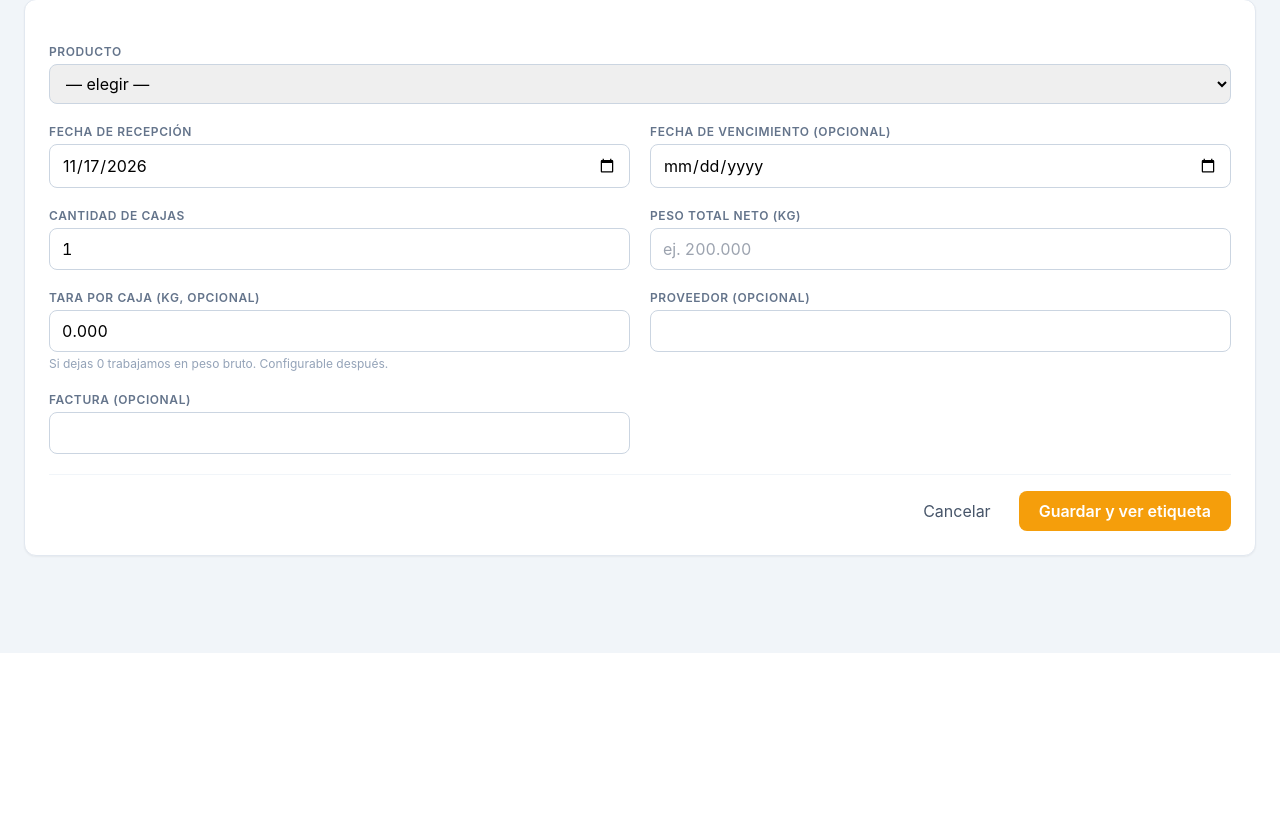
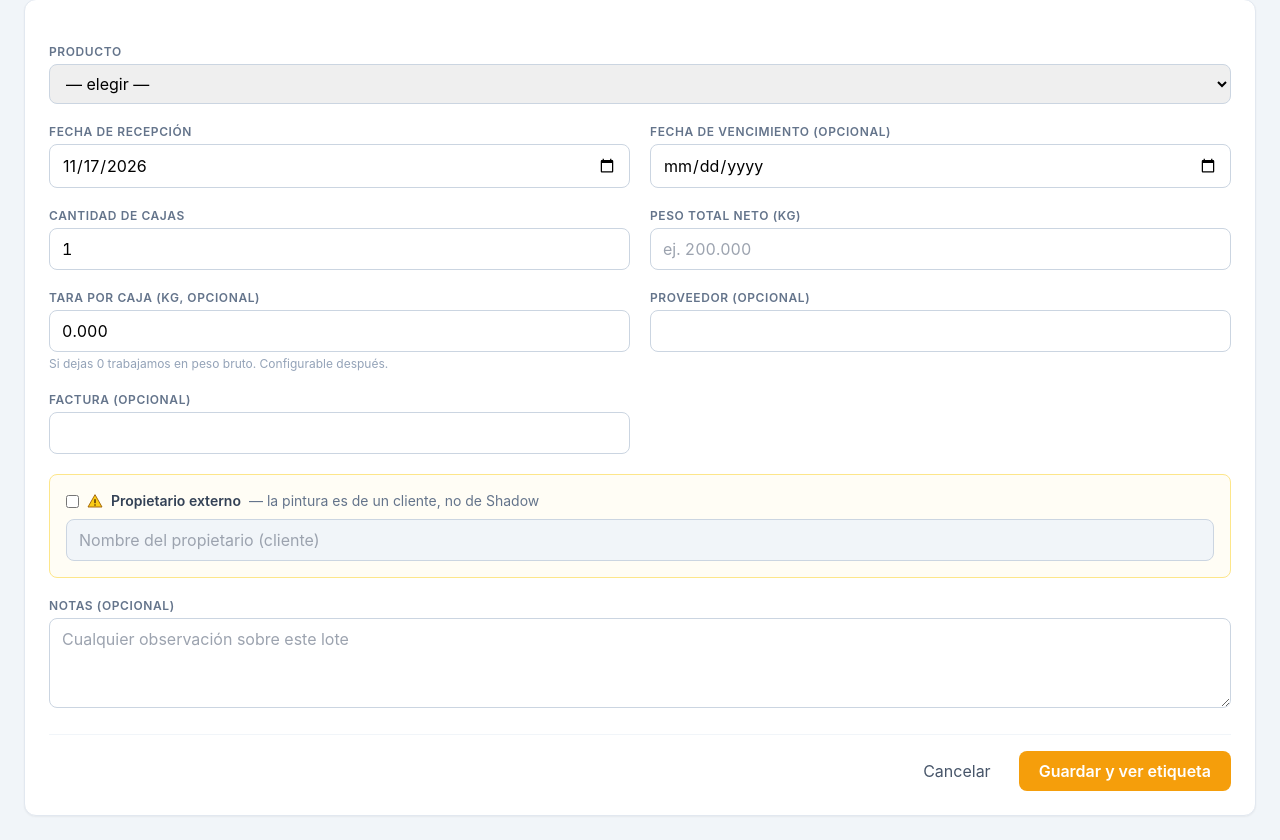
Before and after one commit to AlmacenShadow/shadow-almacen, a Laravel app: page /lotes/nuevo in a window 1280 px wide. Shown: the part 147-987 px from the top of the page. Before the commit the page ends 800 px from the top, so only its background shows below. Run offline with Laravel 12, Linux system fonts and the light colour scheme; a user stored in the database is signed in; data comes from the database, SQL or seed files in the repository; some libraries are stand-ins or nearby versions.

Commit message:
Notas en producto y lote; propietario externo en lote
- Migración: productos.notas, lotes.notas, lotes.propietario_externo,
  lotes.propietario_nombre.
- Lote: casilla "Propietario externo" que habilita el texto (txtProp);
  obligatorio si está marcada; al desmarcar se borra el nombre. Editable
  siempre, aunque el lote tenga movimientos.
- Componente <x-propietario-alerta>: triángulo amarillo con tooltip del
  propietario en la lista de lotes y en la ficha del lote.
- Tarjeta Notas en el formulario de producto; notas del lote en la ficha
  y como 📝 con tooltip en la lista.

Co-Authored-By: Claude Opus 5.5 <noreply@anthropic.com>

```diff
--- a/app/Http/Controllers/LoteController.php
+++ b/app/Http/Controllers/LoteController.php
@@ -36,6 +36,9 @@ class LoteController extends Controller
                 'lotes.peso_total_recepcionado_kg',
                 'lotes.cantidad_cajas',
                 'lotes.proveedor',
+                'lotes.propietario_externo',
+                'lotes.propietario_nombre',
+                'lotes.notas',
                 'productos.ral',
                 DB::raw('texturas.nombre as textura'),
                 'productos.brillo_pct',
@@ -67,6 +70,24 @@ class LoteController extends Controller
         return view('lotes.create', compact('productos'));
     }
 
+    /** Notas y propietario externo: editables siempre, haya o no movimientos. */
+    private const REGLAS_EXTRA = [
+        'notas'               => ['nullable', 'string', 'max:2000'],
+        'propietario_externo' => ['nullable'],
+        'propietario_nombre'  => ['nullable', 'required_if_accepted:propietario_externo', 'string', 'max:120'],
+    ];
+
+    private const MENSAJES_EXTRA = [
+        'propietario_nombre.required_if_accepted' => 'Si el lote es de un propietario externo, escribe su nombre.',
+    ];
+
+    private static function normalizarExtra(Request $request, array $data): array
+    {
+        $data['propietario_externo'] = $request->boolean('propietario_externo');
+        if (! $data['propietario_externo']) $data['propietario_nombre'] = null;
+        return $data;
+    }
+
     /** Persiste el lote nuevo y genera su codigo_barcode definitivo. */
     public function store(Request $request): RedirectResponse
     {
@@ -79,7 +100,9 @@ class LoteController extends Controller
             'cantidad_cajas'             => ['required', 'integer', 'min:1'],
             'proveedor'                  => ['nullable', 'string', 'max:120'],
             'factura'                    => ['nullable', 'string', 'max:60'],
-        ]);
+            ...self::REGLAS_EXTRA,
+        ], self::MENSAJES_EXTRA);
+        $data = self::normalizarExtra($request, $data);
 
         $lote = DB::transaction(function () use ($data) {
             $lote = Lote::create([
@@ -191,6 +214,7 @@ class LoteController extends Controller
             'proveedor'         => ['nullable', 'string', 'max:120'],
             'factura'           => ['nullable', 'string', 'max:60'],
             'fecha_vencimiento' => ['nullable', 'date', 'after:fecha_recepcion'],
+            ...self::REGLAS_EXTRA,
         ];
 
         if (! $tieneMovimientos) {
@@ -203,7 +227,7 @@ class LoteController extends Controller
             ]);
         }
 
-        $data = $request->validate($rules);
+        $data = self::normalizarExtra($request, $request->validate($rules, self::MENSAJES_EXTRA));
         $lote->update($data);
 
         return redirect()
--- a/app/Http/Controllers/ProductoController.php
+++ b/app/Http/Controllers/ProductoController.php
@@ -147,6 +147,7 @@ class ProductoController extends Controller
             'stock_minimo_kg'   => ['required', 'numeric', 'min:0'],
             'stock_critico_kg'  => ['required', 'numeric', 'min:0'],
             'activo'            => ['nullable'],
+            'notas'             => ['nullable', 'string', 'max:2000'],
         ], [
             'hex_override.regex'     => 'El color debe estar en formato #RRGGBB (ej: #AB12FF).',
             'textura_tipo.required_if' => 'Si la superficie es texturizada, elige el tipo de textura.',
--- a/app/Models/Lote.php
+++ b/app/Models/Lote.php
@@ -27,6 +27,9 @@ class Lote extends Model
         'origen',
         'recepcionado_por_id',
         'codigo_barcode',
+        'propietario_externo',
+        'propietario_nombre',
+        'notas',
     ];
 
     protected $casts = [
@@ -35,6 +38,7 @@ class Lote extends Model
         'peso_total_recepcionado_kg'  => 'decimal:3',
         'peso_tara_unitario_kg'       => 'decimal:3',
         'cantidad_cajas'              => 'integer',
+        'propietario_externo'         => 'boolean',
     ];
 
     public function producto(): BelongsTo
--- a/app/Models/Producto.php
+++ b/app/Models/Producto.php
@@ -32,6 +32,7 @@ class Producto extends Model
         'stock_minimo_kg',
         'stock_critico_kg',
         'activo',
+        'notas',
     ];
 
     protected $casts = [
--- /dev/null
+++ b/resources/views/components/propietario-alerta.blade.php
@@ -0,0 +1,13 @@
+{{--
+  Triángulo amarillo de advertencia para lotes de propietario externo.
+  Con $nombre muestra el tooltip "Propietario externo: <nombre>".
+--}}
+@props(['nombre' => null])
+<span {{ $attributes->merge(['class' => 'inline-flex items-center align-middle cursor-help']) }}
+      @if ($nombre) title="Propietario externo: {{ $nombre }}" @endif>
+  <svg viewBox="0 0 24 24" class="w-full h-full min-w-4 min-h-4" aria-label="Propietario externo">
+    <path d="M12 2.5 1.5 21h21L12 2.5z" fill="#facc15" stroke="#a16207" stroke-width="1.4" stroke-linejoin="round"/>
+    <rect x="11" y="9" width="2" height="6.5" rx="1" fill="#422006"/>
+    <circle cx="12" cy="18" r="1.2" fill="#422006"/>
+  </svg>
+</span>
--- /dev/null
+++ b/resources/views/lotes/_extra.blade.php
@@ -0,0 +1,29 @@
+{{--
+  Propietario externo + notas del lote. Compartido por create y edit;
+  siempre editable (haya o no movimientos). Variable opcional: $lote.
+--}}
+@php
+  $propExt  = (bool) old('propietario_externo', isset($lote) ? $lote->propietario_externo : false);
+  $propNom  = old('propietario_nombre', isset($lote) ? $lote->propietario_nombre : '');
+  $notasLot = old('notas', isset($lote) ? $lote->notas : '');
+@endphp
+<div class="col-span-2 rounded-lg border border-amber-200 bg-amber-50/50 p-4">
+  <label class="flex items-center gap-2 text-sm font-semibold text-slate-700 cursor-pointer">
+    <input type="checkbox" name="propietario_externo" value="1" id="chkProp" @checked($propExt)
+           onchange="const t=document.getElementById('txtProp'); t.disabled=!this.checked; t.required=this.checked; if(this.checked) t.focus();">
+    <x-propietario-alerta class="w-4 h-4" />
+    Propietario externo
+    <span class="font-normal text-slate-500">— la pintura es de un cliente, no de Shadow</span>
+  </label>
+  <input type="text" name="propietario_nombre" id="txtProp" value="{{ $propNom }}" maxlength="120"
+         placeholder="Nombre del propietario (cliente)"
+         @disabled(!$propExt) @required($propExt)
+         class="mt-2 w-full px-3 py-2 border border-slate-300 rounded-lg bg-white disabled:bg-slate-100 disabled:text-slate-400 disabled:cursor-not-allowed">
+</div>
+
+<div class="col-span-2">
+  <label class="block text-xs uppercase tracking-wider text-slate-500 font-semibold mb-1" for="notas-lote">Notas (opcional)</label>
+  <textarea name="notas" id="notas-lote" rows="3" maxlength="2000"
+            class="w-full px-3 py-2 border border-slate-300 rounded-lg"
+            placeholder="Cualquier observación sobre este lote">{{ $notasLot }}</textarea>
+</div>
--- a/resources/views/lotes/create.blade.php
+++ b/resources/views/lotes/create.blade.php
@@ -73,6 +73,8 @@
         <input type="text" name="factura" value="{{ old('factura') }}" maxlength="60"
                class="w-full px-3 py-2 border border-slate-300 rounded-lg">
       </div>
+
+      @include('lotes._extra')
     </div>
 
     <div class="flex justify-end gap-3 pt-4 border-t border-slate-100">
--- a/resources/views/lotes/edit.blade.php
+++ b/resources/views/lotes/edit.blade.php
@@ -102,6 +102,8 @@
         <input type="text" name="factura" value="{{ old('factura', $lote->factura) }}" maxlength="60"
                class="w-full px-3 py-2 border border-slate-300 rounded-lg">
       </div>
+
+      @include('lotes._extra')
     </div>
 
     <div class="flex justify-between items-center pt-4 border-t border-slate-100">
```
Also changed, not shown: resources/views/lotes/index.blade.php (+9 -1 lines), resources/views/lotes/show.blade.php (+20 -1 lines), resources/views/productos/_form.blade.php (+8 -0 lines), database/migrations/2026_11_18_000000_add_notas_y_propietario.php (added).
